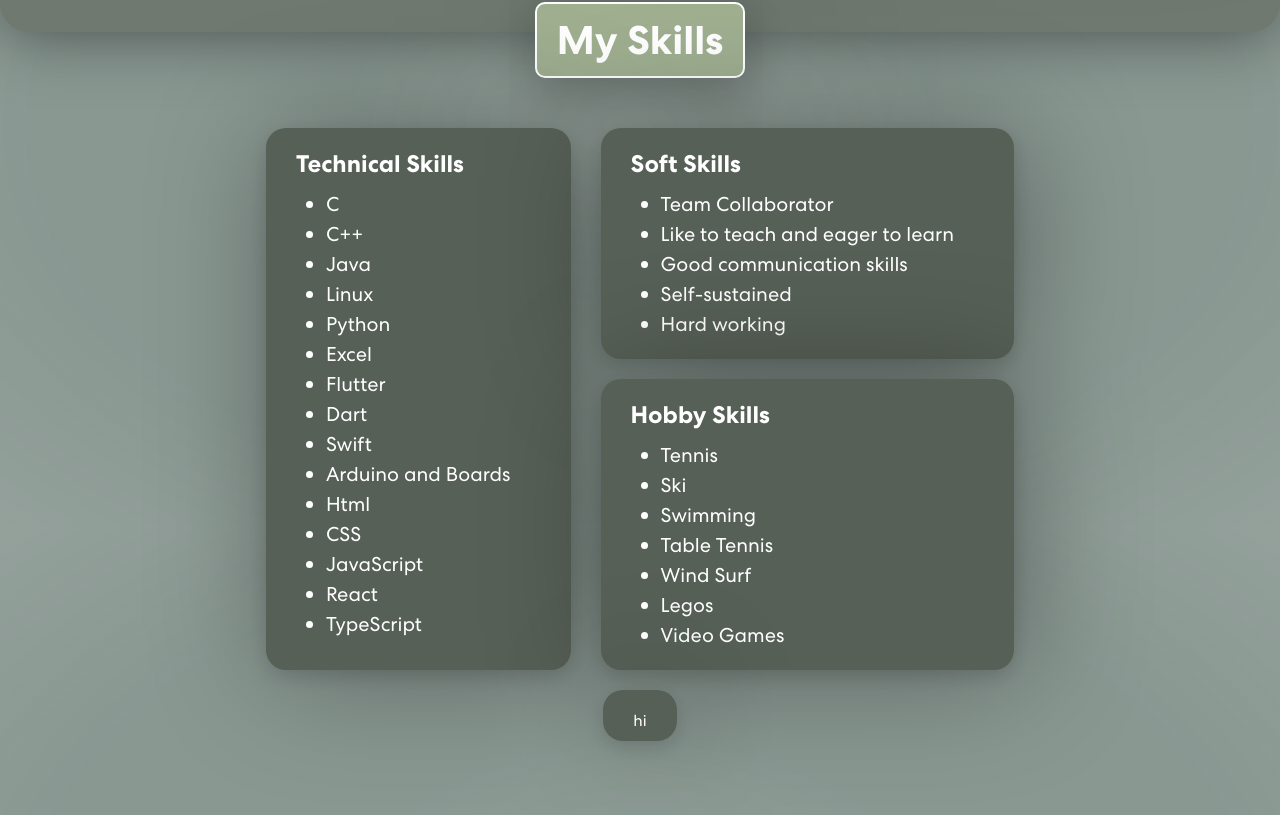
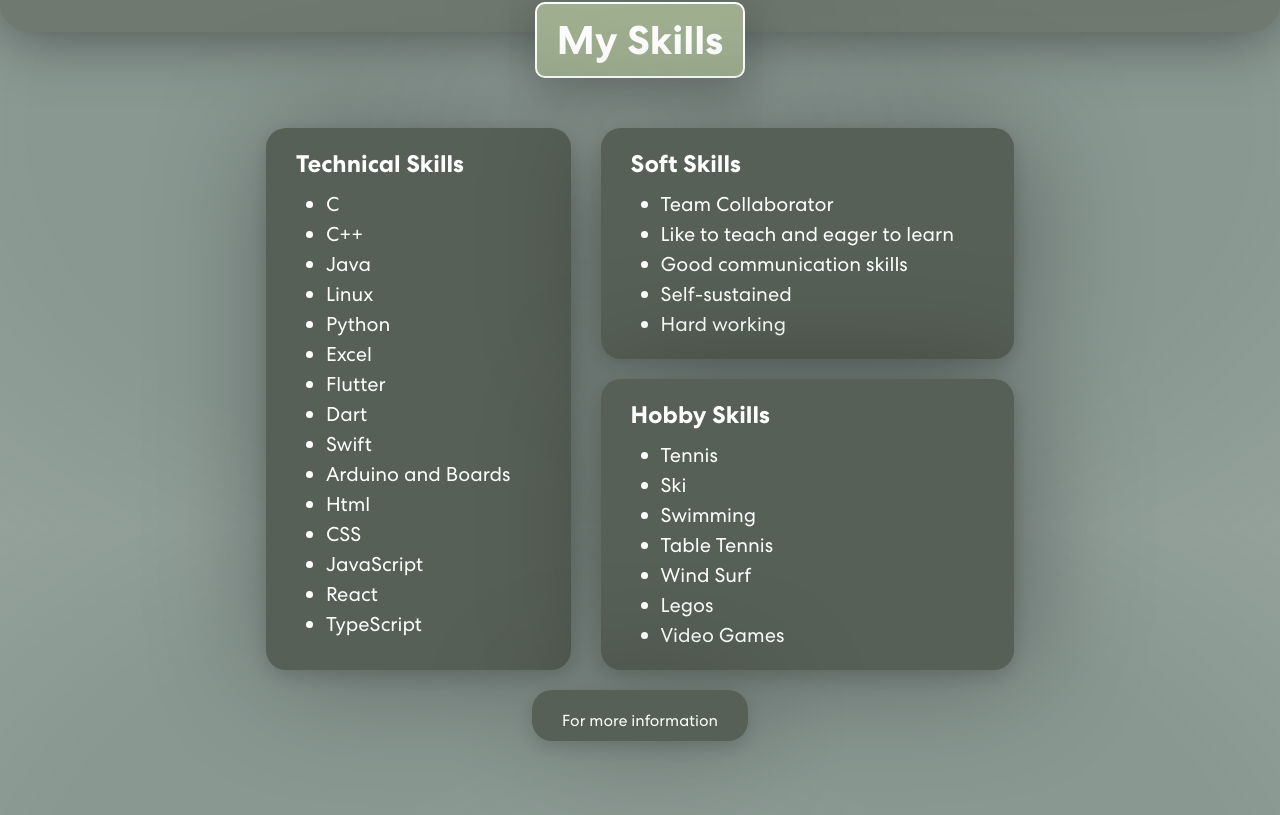
Before and after one commit to Mitimsin/Mitimsin.github.io, a React (Create React App) app: page / in a window 1280 px wide. Shown: the part 2673-3488 px from the top of the page. Built offline with nearby package versions, Linux system fonts and the light colour scheme.

Commit message:
Update Skill.tsx

```diff
--- a/src/components/Skill.tsx
+++ b/src/components/Skill.tsx
@@ -53,7 +53,7 @@ export const Skill = () => {
           <SkillField title="Hobby Skills" skills={hobbySkills} />
         </div>
       </div>
-      <div className="skill-field">hi</div>
+      <div className="skill-field">For more information</div>
     </section>
   );
 };
```
